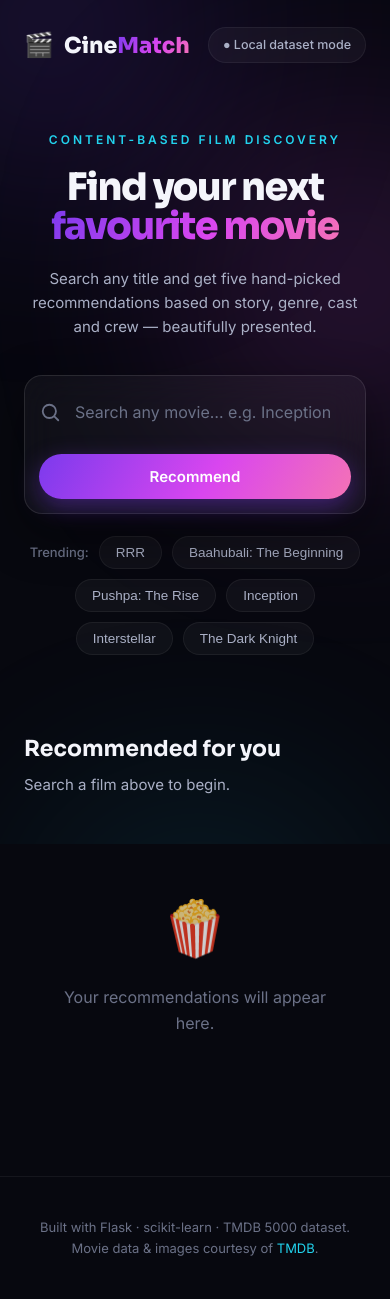
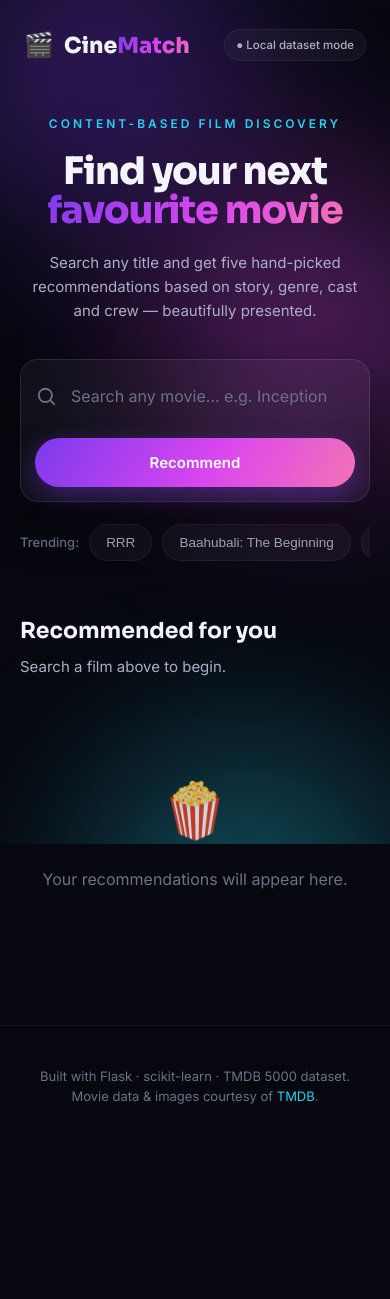
Before and after one commit to vaishnavigunti/Movie-recommendations, a Flask app: page / in a window 390 px wide. After the commit the page ends 1104 px from the top, so only its background shows below. Run offline with Flask 3, Linux system fonts and the light colour scheme; parts of the project's set-up code (start-up, migrations or seed data) failed here and were passed over; some libraries are stand-ins or nearby versions.

Commit message:
Mobile-first UX polish
- Mobile CSS: dvh viewport, safe-area insets, bottom-sheet modal,
  horizontally-scrolling trending chips, lighter ambient blobs, bigger tap targets
- PWA manifest + SVG favicon + theme-color + Open Graph / Twitter meta tags
- Search input: enterkeyhint=search, disable autocorrect/autocapitalize on titles
- Ignore the Hugging Face deploy copy (separate repo)

```diff
--- a/backend/static/style.css
+++ b/backend/static/style.css
@@ -44,12 +44,20 @@
     color: var(--text);
     line-height: 1.6;
     min-height: 100vh;
+    min-height: 100dvh;            /* avoids the mobile address-bar height jump */
     overflow-x: hidden;
     -webkit-font-smoothing: antialiased;
+    -webkit-tap-highlight-color: transparent;   /* no grey flash on tap (mobile) */
+    -webkit-text-size-adjust: 100%;             /* stop iOS auto-inflating text */
+    text-size-adjust: 100%;
 }
 
 a { color: inherit; text-decoration: none; }
 img { display: block; max-width: 100%; }
+
+/* Snappier taps on mobile (removes the legacy 300ms delay) + comfy focus ring */
+button, a, input, .card, .chip, .suggestions li { touch-action: manipulation; }
+:focus-visible { outline: 2px solid var(--accent); outline-offset: 2px; border-radius: 6px; }
 
 .glass {
     background: var(--surface);
@@ -88,10 +96,12 @@
 .nav {
     max-width: var(--max);
     margin: 0 auto;
-    padding: 26px 24px;
+    /* max(...) keeps the header clear of the notch / status bar on phones */
+    padding: max(26px, env(safe-area-inset-top)) max(24px, env(safe-area-inset-right)) 26px max(24px, env(safe-area-inset-left));
     display: flex;
     align-items: center;
     justify-content: space-between;
+    gap: 12px;
 }
 .brand { display: flex; align-items: center; gap: 10px; font-family: "Sora", sans-serif; font-weight: 800; font-size: 22px; }
 .brand__logo { font-size: 24px; }
@@ -343,26 +353,56 @@
 @keyframes pop { from { opacity: 0; transform: translateY(30px) scale(.97); } to { opacity: 1; transform: translateY(0) scale(1); } }
 
 /* ------------------------- Footer ------------------------- */
-.footer { text-align: center; padding: 40px 24px; color: var(--text-faint); font-size: 13px; border-top: 1px solid var(--border-soft); margin-top: 40px; }
+.footer { text-align: center; padding: 40px 24px max(40px, calc(env(safe-area-inset-bottom) + 24px)); color: var(--text-faint); font-size: 13px; border-top: 1px solid var(--border-soft); margin-top: 40px; }
 .footer a { color: var(--accent); }
 
 /* ------------------------- Responsive ------------------------- */
 @media (max-width: 720px) {
+    .hero { padding: 24px 20px 12px; }
     .search__bar { flex-wrap: wrap; border-radius: var(--radius); padding: 14px; }
-    .search__input { order: 1; flex-basis: calc(100% - 34px); }
-    .btn--primary { order: 2; width: 100%; margin-top: 10px; }
+    .search__input { order: 1; flex-basis: calc(100% - 34px); font-size: 16px; } /* 16px stops iOS zoom-on-focus */
+    .btn--primary { order: 2; width: 100%; margin-top: 10px; padding: 15px 26px; }
+
+    /* Trending chips scroll sideways instead of stacking into several rows */
+    .chips {
+        flex-wrap: nowrap; justify-content: flex-start;
+        overflow-x: auto; -webkit-overflow-scrolling: touch;
+        scrollbar-width: none; padding-bottom: 4px;
+    }
+    .chips::-webkit-scrollbar { display: none; }
+    .chip { flex: 0 0 auto; padding: 10px 16px; } /* taller = easier to tap */
+
+    .results { padding: 36px 20px 32px; }
     .grid { grid-template-columns: repeat(auto-fill, minmax(150px, 1fr)); gap: 16px; }
-    .card__overlay { opacity: 1; transform: none; } /* tap-friendly on mobile */
+    .card__overlay { opacity: 1; transform: none; }      /* always visible (no hover on touch) */
+    .card__overlay .btn { padding: 11px 15px; }          /* comfortable tap target */
+
+    /* Lighter ambient blobs — huge blurs are costly on phone GPUs */
+    .blob { width: 70vw; height: 70vw; filter: blur(80px); opacity: .36; }
+
+    /* Details panel becomes a bottom sheet that slides up from the edge */
+    .modal { padding: 0; align-items: flex-end; }
+    .modal__dialog {
+        width: 100%; max-height: 92dvh; border-radius: 22px 22px 0 0;
+        animation: sheet .35s var(--ease);
+        padding-bottom: env(safe-area-inset-bottom);
+    }
+    .modal__close { top: 12px; right: 12px; }
     .modal__top { padding: 24px 20px 0; }
     .modal__content { padding: 20px; }
     .modal__poster { width: 120px; margin: 0 auto; }
 }
 
 @media (max-width: 460px) {
-    .grid { grid-template-columns: repeat(2, 1fr); }
-    .card__body { padding: 12px; }
+    .hero__title { letter-spacing: -1px; }
+    .grid { grid-template-columns: repeat(2, 1fr); gap: 12px; }
+    .card__body { padding: 12px; gap: 8px; }
+    .card__title { font-size: 15.5px; }
     .card__overview { -webkit-line-clamp: 2; line-clamp: 2; }
+    .nav__tag { font-size: 11.5px; padding: 6px 11px; }
 }
+
+@keyframes sheet { from { opacity: 0; transform: translateY(100%); } to { opacity: 1; transform: translateY(0); } }
 
 /* Respect reduced-motion preferences */
 @media (prefers-reduced-motion: reduce) {
--- a/backend/templates/index.html
+++ b/backend/templates/index.html
@@ -2,9 +2,29 @@
 <html lang="en">
 <head>
     <meta charset="UTF-8" />
-    <meta name="viewport" content="width=device-width, initial-scale=1.0" />
+    <meta name="viewport" content="width=device-width, initial-scale=1.0, viewport-fit=cover" />
     <title>CineMatch · Movie Discovery</title>
     <meta name="description" content="Discover your next favourite film. Content-based movie recommendations powered by the TMDB 5000 dataset." />
+    <meta name="color-scheme" content="dark" />
+    <meta name="theme-color" content="#07080f" />
+
+    <!-- Add-to-home-screen / mobile web app -->
+    <link rel="manifest" href="{{ url_for('static', filename='manifest.webmanifest') }}" />
+    <link rel="icon" type="image/svg+xml" href="{{ url_for('static', filename='favicon.svg') }}" />
+    <link rel="apple-touch-icon" href="{{ url_for('static', filename='favicon.svg') }}" />
+    <meta name="apple-mobile-web-app-capable" content="yes" />
+    <meta name="mobile-web-app-capable" content="yes" />
+    <meta name="apple-mobile-web-app-status-bar-style" content="black-translucent" />
+    <meta name="apple-mobile-web-app-title" content="CineMatch" />
+
+    <!-- Social / resume link previews -->
+    <meta property="og:type" content="website" />
+    <meta property="og:title" content="CineMatch · Movie Discovery" />
+    <meta property="og:description" content="Search any title and get five hand-picked recommendations based on story, genre, cast and crew." />
+    <meta property="og:site_name" content="CineMatch" />
+    <meta name="twitter:card" content="summary_large_image" />
+    <meta name="twitter:title" content="CineMatch · Movie Discovery" />
+    <meta name="twitter:description" content="Content-based movie recommendations powered by the TMDB 5000 dataset." />
 
     <!-- Fonts -->
     <link rel="preconnect" href="https://fonts.googleapis.com" />
@@ -58,6 +78,10 @@
                         class="search__input"
                         placeholder="Search any movie… e.g. Inception"
                         autocomplete="off"
+                        autocapitalize="off"
+                        autocorrect="off"
+                        spellcheck="false"
+                        enterkeyhint="search"
                         aria-label="Search for a movie" />
                     <button class="btn btn--primary" id="recommendBtn">
                         <span>Recommend</span>
```
Also changed, not shown: backend/static/favicon.svg (added), backend/static/manifest.webmanifest (added), 1 other file.
